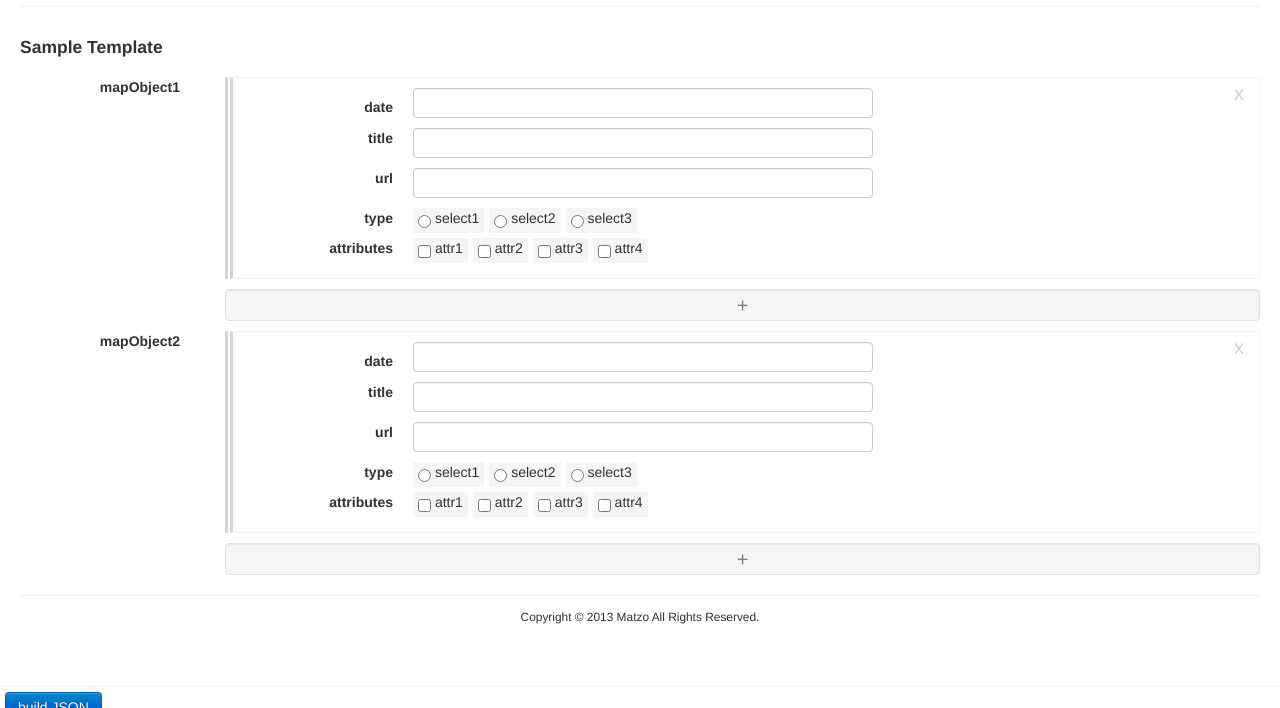
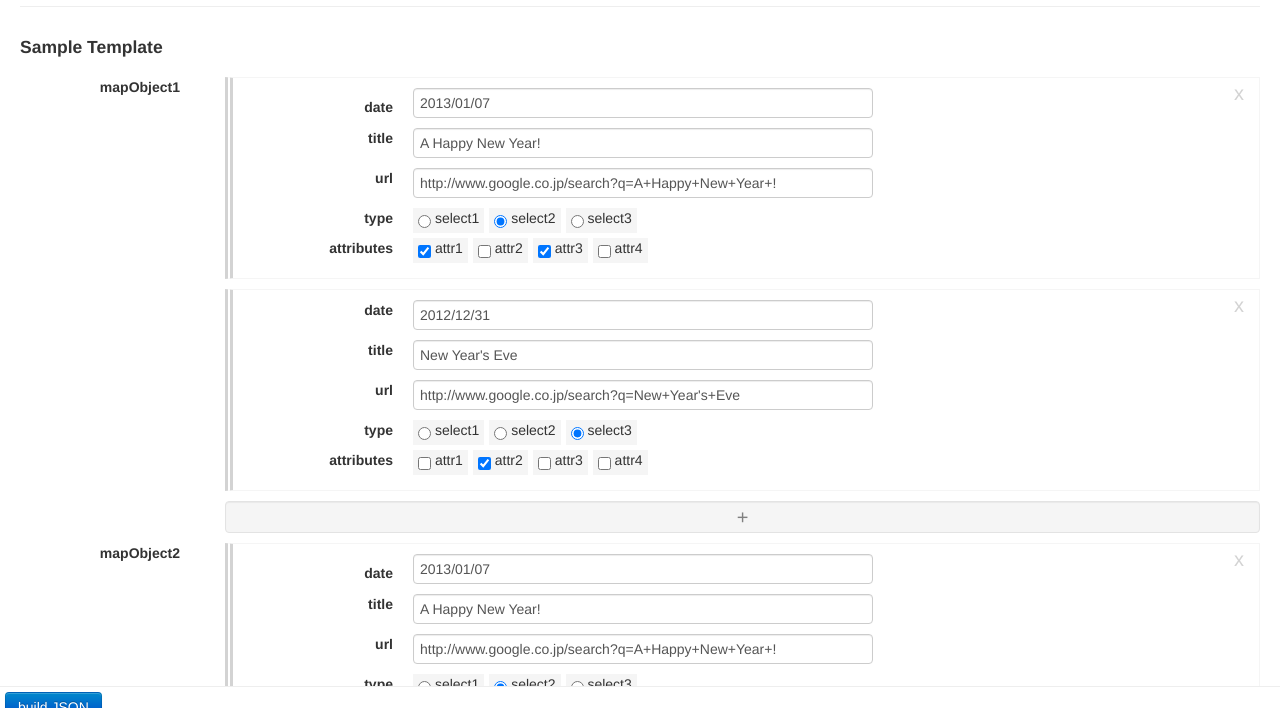
Before and after one commit to Matzo/matzo.github.com, a plain HTML site: page jsoned/index.html in a window 1280 px wide. Shown: the part 73-781 px from the top of the page. Drawn offline with Linux system fonts and the light colour scheme.

Commit message:
updated sample

```diff
--- a/jsoned/index.html
+++ b/jsoned/index.html
@@ -47,15 +47,48 @@ $(function() {
                         { name:"date",   type:"string" },
                         { name:"title",  type:"string" },
                         { name:"url",    type:"string" },
-                        { name:"type", type:"select", value:["select1", "select2", "select3"] },
-                        { name:"attributes", type:"select-multi", value:["attr1", "attr2", "attr3", "attr4"] }
+                        { name:"type", type:"select", value:["select1", "select2", "select3"], default:"select2" },
+                        { name:"attributes", type:"select-multi", value:["attr1", "attr2", "attr3", "attr4"], default:["attr2", "attr3", "attr4"] }
                     ]
                 }
             },
         ]
     }
 
-    var value = {};
+    var value = {
+        mapObject1:[
+            {
+                date:"2013/01/07",
+                title:"A Happy New Year!",
+                url:"http://www.google.co.jp/search?q=A+Happy+New+Year+!",
+                type:"select2",
+                attributes:["attr1", "attr3"]
+            },
+            {
+                date:"2012/12/31",
+                title:"New Year's Eve",
+                url:"http://www.google.co.jp/search?q=New+Year's+Eve",
+                type:"select3",
+                attributes:["attr2"]
+            }
+        ],
+        mapObject2:[
+            {
+                date:"2013/01/07",
+                title:"A Happy New Year!",
+                url:"http://www.google.co.jp/search?q=A+Happy+New+Year+!",
+                type:"select2",
+                attributes:["attr1", "attr3"]
+            },
+            {
+                date:"2012/12/31",
+                title:"New Year's Eve",
+                url:"http://www.google.co.jp/search?q=New+Year's+Eve",
+                type:"select3",
+                attributes:["attr2"]
+            }
+        ],
+    };
 
     new jsoned.Jsoned({template: template, value: value});
 });
```
